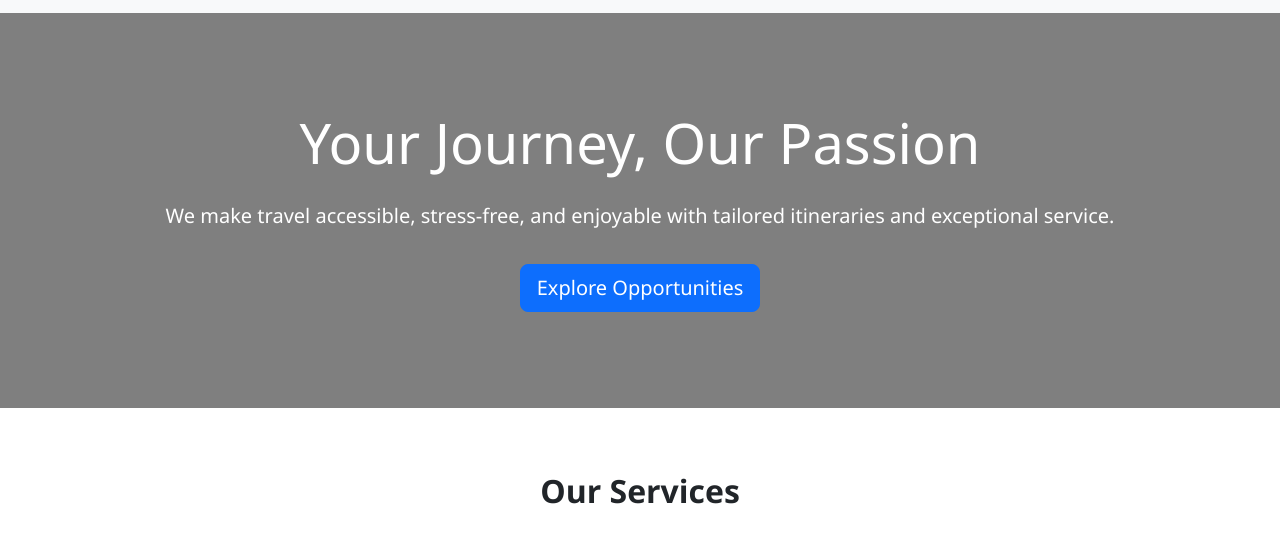
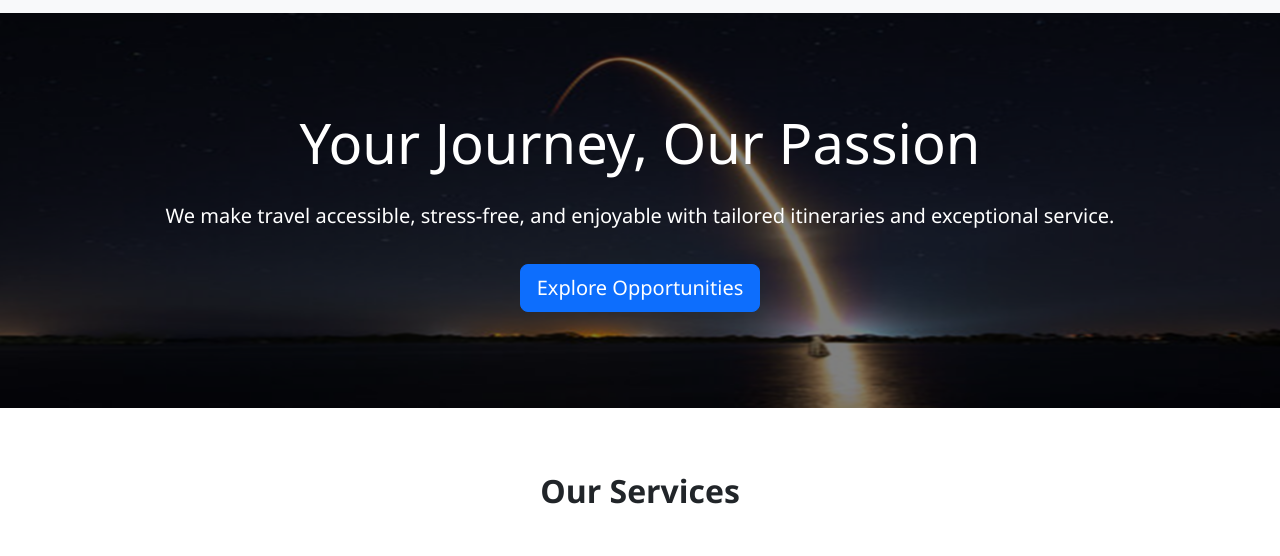
Before and after one commit to Shalombay7/onlybelieve_travelandtours, a plain HTML site: page frontend/html/index.html in a window 1280 px wide. Shown: the part 79-635 px from the top of the page. Drawn offline with nearby package versions, Linux system fonts and the light colour scheme; a script that the page names is missing.

Commit message:
Fix image paths and update Vercel config

```diff
--- a/frontend/html/index.html
+++ b/frontend/html/index.html
@@ -23,7 +23,7 @@
         }
 
         .hero {
-            background: linear-gradient(rgba(0, 0, 0, 0.5), rgba(0, 0, 0, 0.5)), url('../images/rocket light2.png') no-repeat center center/cover;
+            background: linear-gradient(rgba(0, 0, 0, 0.5), rgba(0, 0, 0, 0.5)), url('/images/rocket light2.png') no-repeat center center/cover;
             color: white;
             padding: 6rem 2rem;
             text-align: center;
```
Also changed, not shown: vercel.json (added).
